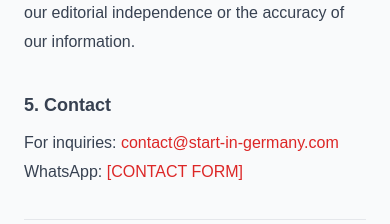
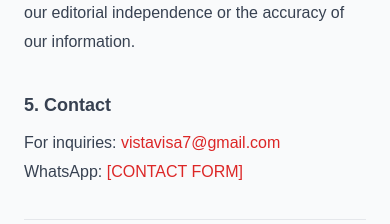
Before and after one commit to ShaistaShabbir-prog/start-in-germany-full, a Next.js app: page /terms in a window 390 px wide. Shown: the part 1120-1344 px from the top of the page. Built offline with nearby package versions, Linux system fonts and the light colour scheme.

Commit message:
fix: update contact email & phone in page.tsx
Part of #32

```diff
--- a/app/terms/page.tsx
+++ b/app/terms/page.tsx
@@ -31,7 +31,7 @@ export default function TermsPage() {
 
         <section>
           <h2 style={{fontSize:"1.125rem",fontWeight:800,marginBottom:".5rem"}}>5. Contact</h2>
-          <p>For inquiries: <a href="mailto:contact@start-in-germany.com" style={{color:"#DC2626"}}>contact@start-in-germany.com</a></p>
+          <p>For inquiries: <a href="mailto:vistavisa7@gmail.com" style={{color:"#DC2626"}}>vistavisa7@gmail.com</a></p>
           <p>WhatsApp: <a href="/contact" style={{color:"#DC2626"}}>[CONTACT FORM]</a></p>
         </section>
 
```
